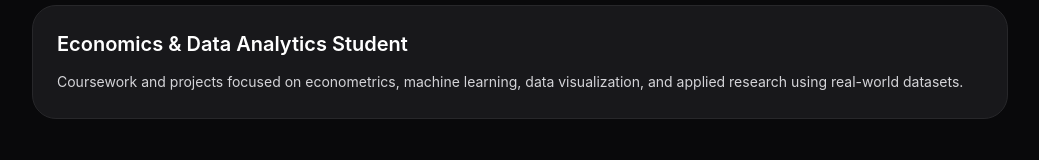
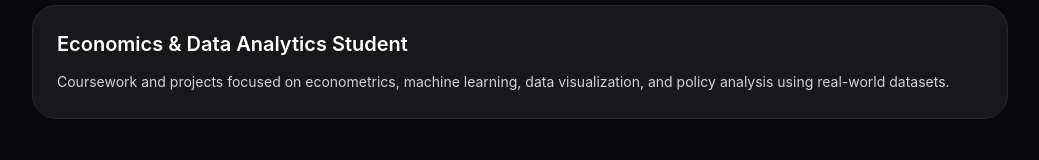
Before and after one commit to ebrown04/ethan-portfolio, a React (Vite) app: page / in a window 1280 px wide. Shown: the part 1317-1477 px from the top of the page, without its empty margins (120-1159 px from the left). Built offline with nearby package versions, Linux system fonts and the light colour scheme.

Commit message:
Update Home.jsx

```diff
--- a/src/pages/Home.jsx
+++ b/src/pages/Home.jsx
@@ -105,7 +105,7 @@ export default function Home() {
 
             <p className="mt-3 text-sm leading-6 text-zinc-300">
               Coursework and projects focused on econometrics, machine learning,
-              data visualization, and applied research using real-world datasets.
+              data visualization, and policy analysis using real-world datasets.
             </p>
           </div>
         </div>
```
